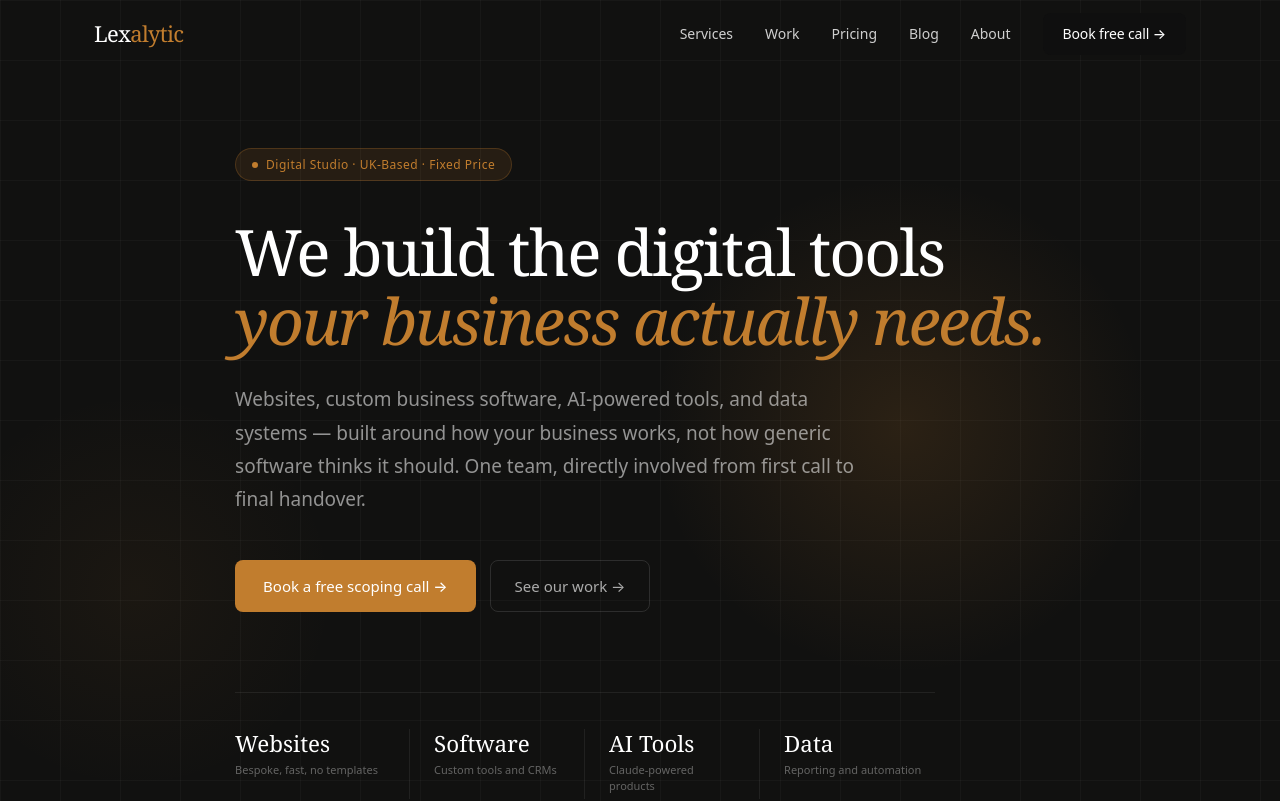
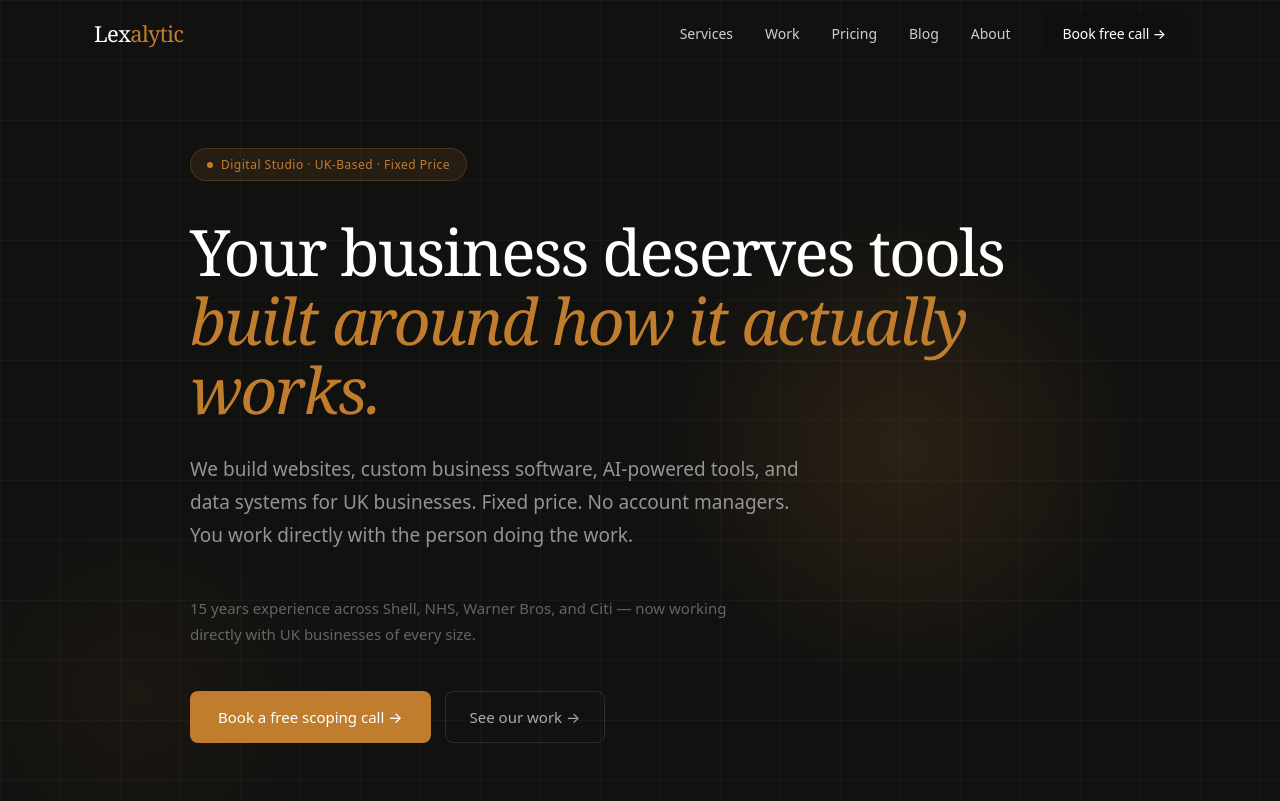
Before and after one commit to printpeachstudio-blip/lexalytic, a Next.js app: page / in a window 1280 px wide. Shown: the top 801 px of the page. Built offline with nearby package versions, Linux system fonts and the light colour scheme.

Commit message:
fix hero - new headline, badge, stats, experience line

```diff
--- a/components/Hero.tsx
+++ b/components/Hero.tsx
@@ -41,14 +41,20 @@ export default function Hero() {
             </span>
           </div>
           <h1 className="fade-up-2" style={{ color: 'var(--white)', marginBottom: '28px', lineHeight: '1.08', letterSpacing: '-0.03em' }}>
-            We build the digital tools<br />
-            <em style={{ color: 'var(--amber)', fontStyle: 'italic' }}>your business actually needs.</em>
+            Your business deserves tools<br />
+            <em style={{ color: 'var(--amber)', fontStyle: 'italic' }}>built around how it actually works.</em>
           </h1>
           <p className="fade-up-3" style={{
             fontSize: 'clamp(16px, 2vw, 19px)', color: 'rgba(255,255,255,0.55)',
             maxWidth: '620px', marginBottom: '44px', fontWeight: '300', lineHeight: '1.75',
           }}>
-            Websites, custom business software, AI-powered tools, and data systems — built around how your business works, not how generic software thinks it should. One team, directly involved from first call to final handover.
+            We build websites, custom business software, AI-powered tools, and data systems for UK businesses. Fixed price. No account managers. You work directly with the person doing the work.
+          </p>
+          <p className="fade-up-3" style={{
+            fontSize: '15px', color: 'rgba(255,255,255,0.35)',
+            maxWidth: '560px', marginBottom: '44px', fontWeight: '300', lineHeight: '1.7',
+          }}>
+            15 years experience across Shell, NHS, Warner Bros, and Citi — now working directly with UK businesses of every size.
           </p>
           <div className="fade-up-4" style={{ display: 'flex', gap: '14px', flexWrap: 'wrap', alignItems: 'center' }}>
             <a href="#contact" className="btn-amber" style={{ fontSize: '15px', padding: '14px 28px' }}>
@@ -65,10 +71,10 @@ export default function Hero() {
             <div style={{ height: '1px', background: 'rgba(255,255,255,0.07)', marginBottom: '36px' }} />
             <div style={{ display: 'grid', gridTemplateColumns: 'repeat(4, 1fr)' }}>
               {[
-                { num: 'Websites', label: 'Bespoke, fast, no templates' },
-                { num: 'Software', label: 'Custom tools and CRMs' },
-                { num: 'AI Tools', label: 'Claude-powered products' },
-                { num: 'Data', label: 'Reporting and automation' },
+                { num: '15+', label: 'Years of experience' },
+                { num: '50+', label: 'Projects delivered' },
+                { num: '4', label: 'Live products built' },
+                { num: '★ 5.0', label: 'Client satisfaction' },
               ].map((s, i) => (
                 <div key={i} style={{
                   padding: '4px 0',
```
